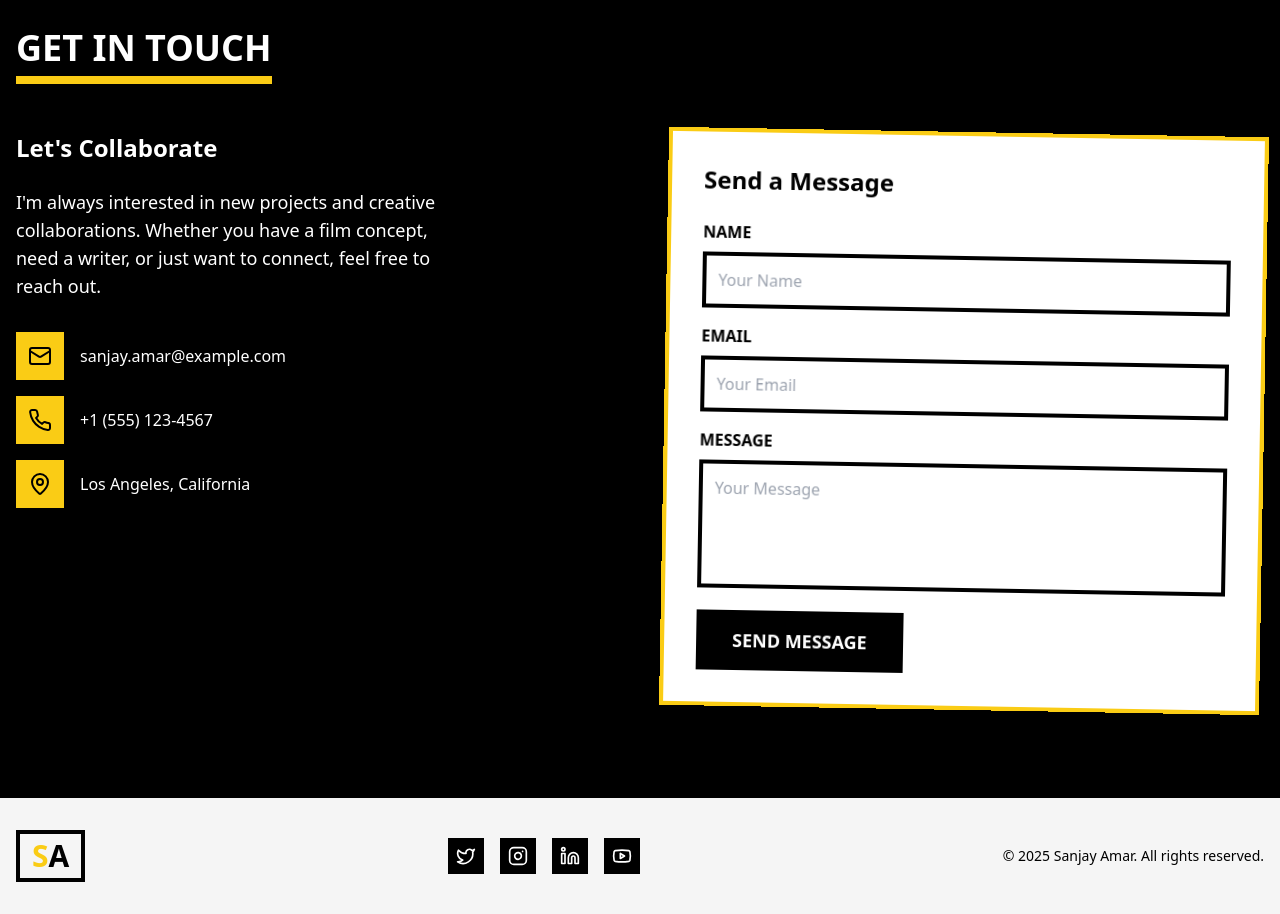
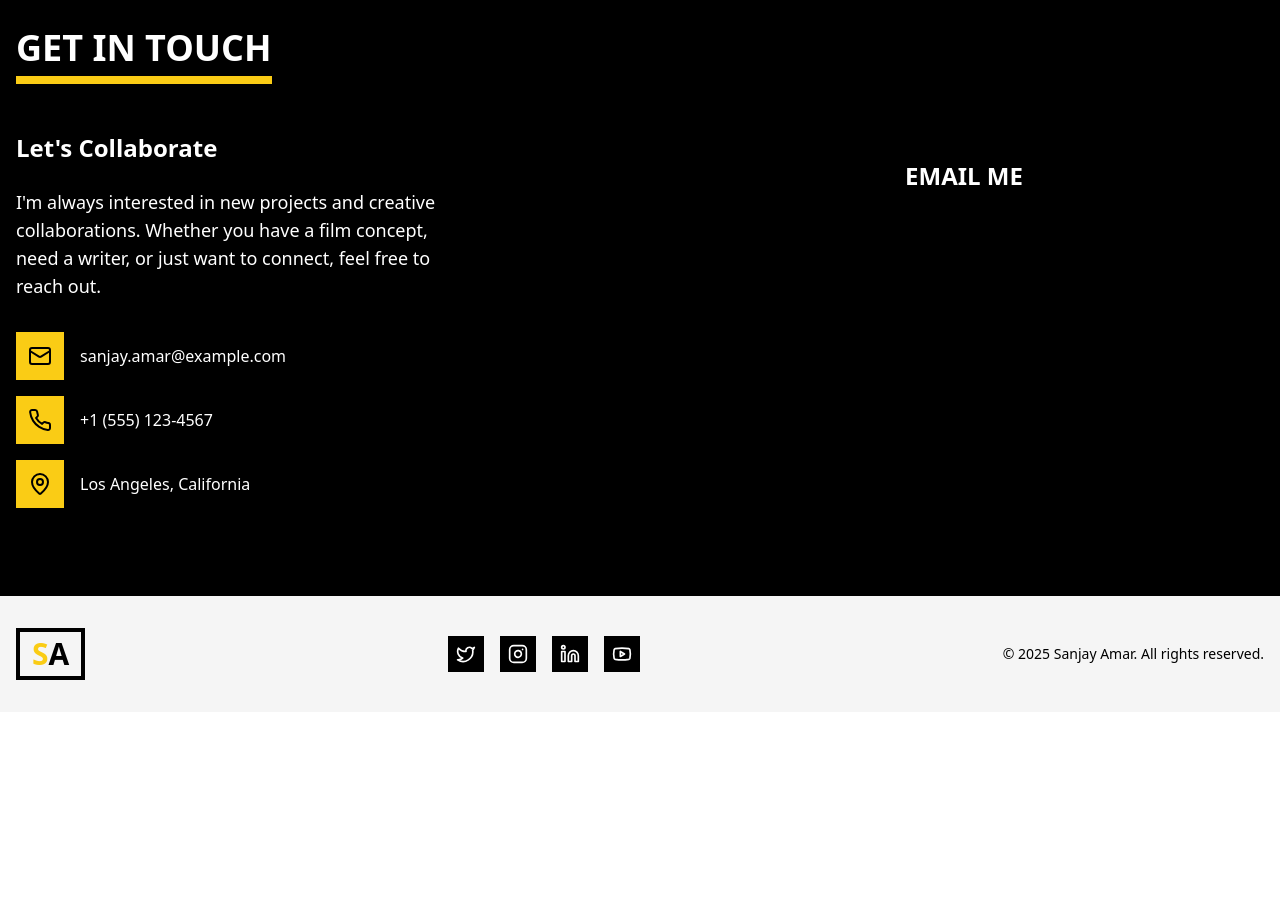
Before and after one commit to Unselfisheologism/Neobrutalist-Portfolio-for-Sanjay-Amar, a React app: page / in a window 1280 px wide. Shown: the part 2860-3774 px from the top of the page. After the commit the page ends 3572 px from the top, so only its background shows below. Built offline with nearby package versions, Linux system fonts and the light colour scheme; the HTML template or start-up script is replaced by a standard one.

Commit message:
Update Contact.tsx

```diff
--- a/src/components/Contact.tsx
+++ b/src/components/Contact.tsx
@@ -38,30 +38,9 @@ export function Contact() {
             </div>
           </div>
           <div>
-            <form className="bg-white text-black p-8 border-4 border-yellow-400 transform rotate-1">
-              <h3 className="text-2xl font-bold mb-6">Send a Message</h3>
-              <div className="mb-4">
-                <label className="block font-bold mb-2" htmlFor="name">
-                  NAME
-                </label>
-                <input type="text" id="name" className="w-full p-3 border-4 border-black focus:border-yellow-400 outline-none" placeholder="Your Name" />
-              </div>
-              <div className="mb-4">
-                <label className="block font-bold mb-2" htmlFor="email">
-                  EMAIL
-                </label>
-                <input type="email" id="email" className="w-full p-3 border-4 border-black focus:border-yellow-400 outline-none" placeholder="Your Email" />
-              </div>
-              <div className="mb-4">
-                <label className="block font-bold mb-2" htmlFor="message">
-                  MESSAGE
-                </label>
-                <textarea id="message" rows={4} className="w-full p-3 border-4 border-black focus:border-yellow-400 outline-none resize-none" placeholder="Your Message"></textarea>
-              </div>
-              <button type="submit" className="bg-black text-white px-8 py-3 font-bold text-lg border-4 border-black hover:bg-yellow-400 hover:text-black transition-colors">
-                SEND MESSAGE
-              </button>
-            </form>
+            <a href="mailto:jeffrinjames99@gmail.com" className="bg-black text-white px-10 py-6 font-extrabold text-2xl block border-4 border-black hover:bg-yellow-400 hover:text-black transition-colors text-center">
+              EMAIL ME
+            </a>
           </div>
         </div>
       </div>
```
